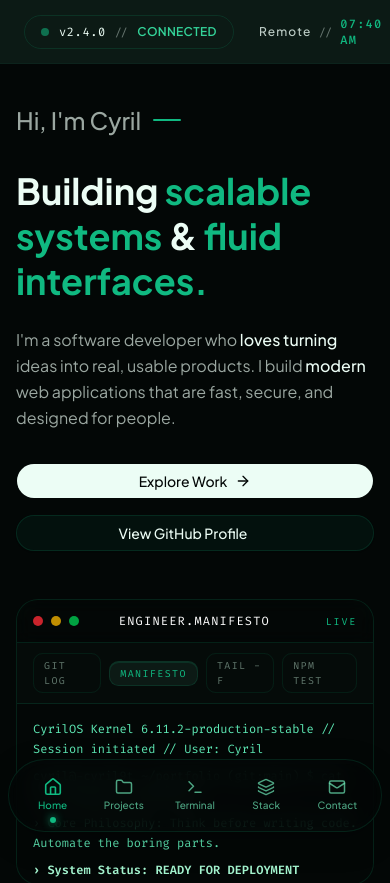
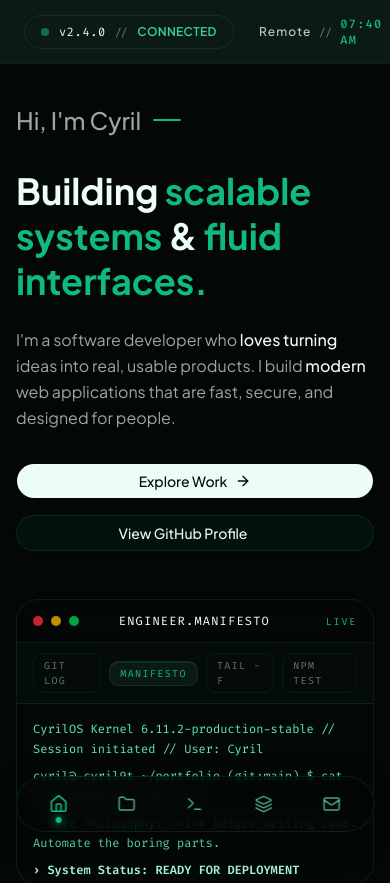
Before and after one commit to Cyril9t/Dossier, a Next.js app: page / in a window 390 px wide. Shown: the top 883 px of the page. Built offline with nearby package versions, Linux system fonts and the light colour scheme; some icons are missing.

Commit message:
updated-ui

```diff
--- a/app/components/Nav.tsx
+++ b/app/components/Nav.tsx
@@ -38,18 +38,18 @@ export default function Nav({
     };
 
     return (
-        <div className="fixed bottom-3 left-1/2 z-50 w-[calc(100%-1rem)] max-w-[32rem] -translate-x-1/2 sm:bottom-6">
+        <div className="fixed bottom-3 left-1/2 z-50 w-[min(92vw,32rem)] -translate-x-1/2 sm:bottom-6">
             <div className="rounded-full border border-border bg-background/70 p-1 backdrop-blur-md shadow-[0_10px_30px_rgba(0,0,0,0.25)]">
                 <nav className="flex items-center justify-between gap-1 rounded-full bg-background/20 px-1.5 py-2 sm:px-3">
                     {items.map(({ id, label, icon: Icon }) => {
                         const isActive = id === active;
                         return (
-                            <Link key={id} href={`#${id}`} className="flex-1">
+                            <Link key={id} href={`#${id}`} className="min-w-0 flex-1">
                                 <button
                                     type="button"
                                     aria-pressed={isActive}
                                     onClick={() => select(id)}
-                                    className="relative flex w-full flex-col items-center justify-center rounded-full px-2 py-1.5 transition-colors focus-visible:outline-none focus-visible:ring-2 focus-visible:ring-ring sm:px-4"
+                                    className="relative flex w-full min-w-[2.8rem] flex-col items-center justify-center rounded-full px-1.5 py-1.5 transition-colors focus-visible:outline-none focus-visible:ring-2 focus-visible:ring-ring sm:min-w-[3.5rem] sm:px-3"
                                 >
                                     <motion.div
                                         animate={{
@@ -62,7 +62,7 @@ export default function Nav({
                                     </motion.div>
 
                                     <span
-                                        className={`mt-0.5 text-[10px] font-medium transition-colors duration-200 sm:text-[11px] ${isActive ? "text-primary" : "text-muted-foreground/70"}`}
+                                        className={`mt-0.5 hidden text-[9px] font-medium transition-colors duration-200 sm:inline sm:text-[11px] ${isActive ? "text-primary" : "text-muted-foreground/70"}`}
                                     >
                                         {label}
                                     </span>
```
